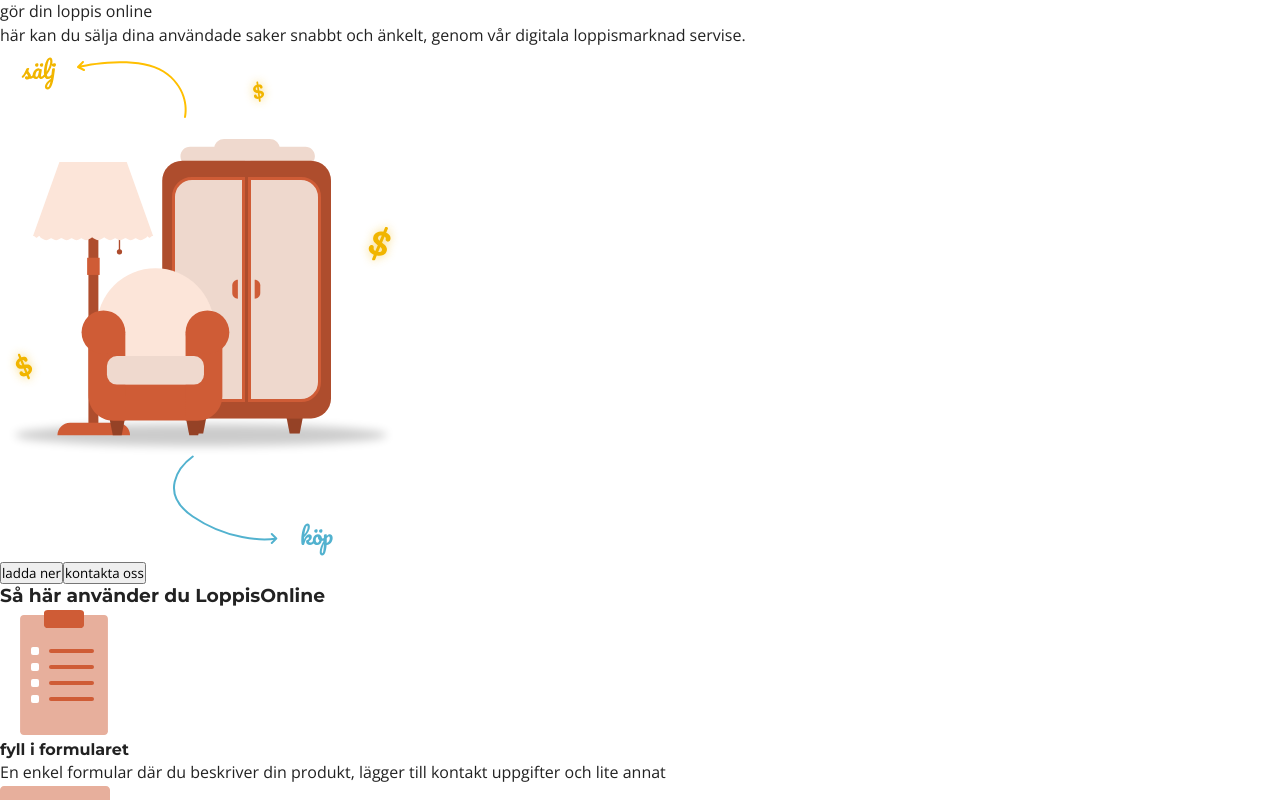
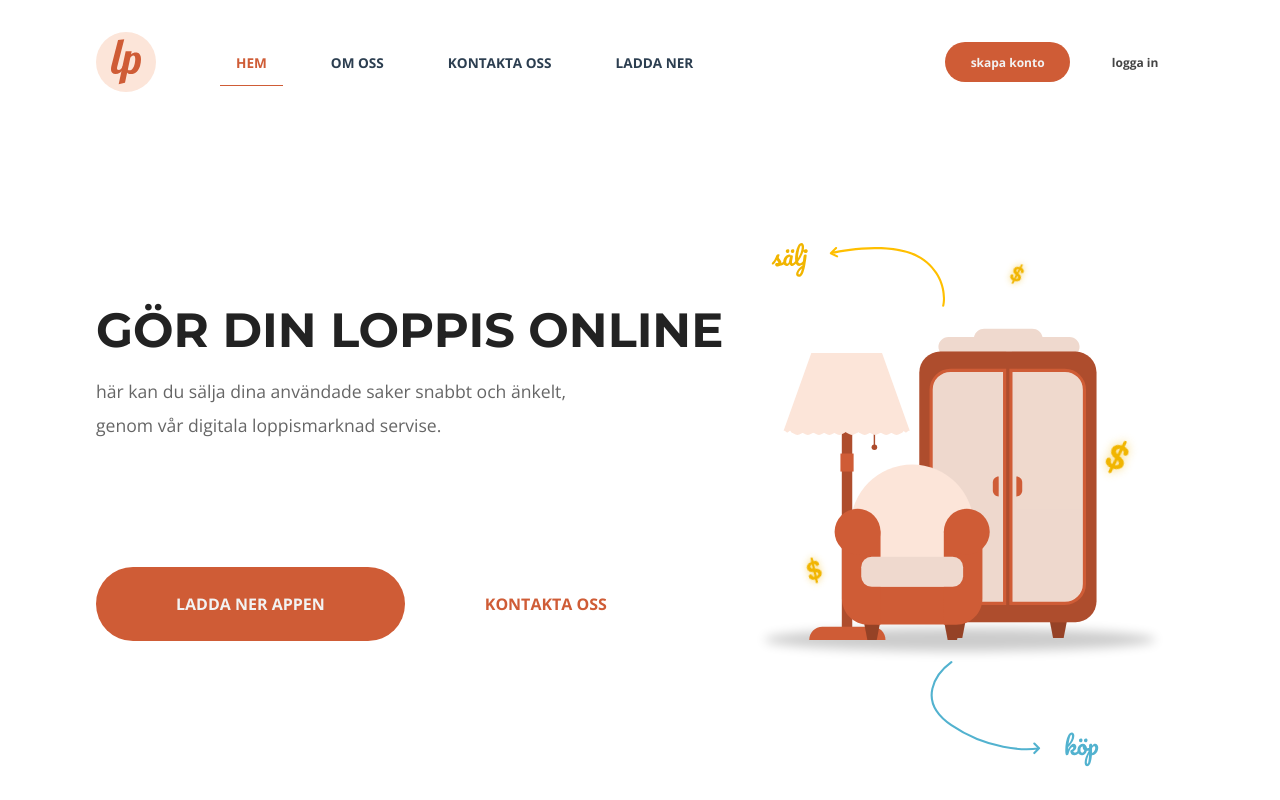
Before and after one commit to ali-suliman/LoppisOnline, a Vue app: page / in a window 1280 px wide. Shown: the top 800 px of the page. Built offline with nearby package versions, Linux system fonts and the light colour scheme.

Commit message:
Update Home.vue

```diff
--- a/src/views/Home.vue
+++ b/src/views/Home.vue
@@ -1,24 +1,29 @@
 <template>
   <div class="wrapper">
+    <navbar />
     <mobile-navbar />
-    <section class="text-content">
+    <section class="content">
+      <article>
         <blockquote>gör din loppis online</blockquote>
         <p>
           här kan du sälja dina användade saker snabbt och änkelt, genom vår
           digitala loppismarknad servise.
         </p>
-    </section>
+      </article>
 
+      <animated-image />
       <img src="../assets/images/animation.svg" alt="" />
 
       <section class="actions">
-      <button class="cta">ladda ner</button>
+        <button class="cta animated">ladda ner appen</button>
         <button class="link">kontakta oss</button>
+      </section>
     </section>
 
     <section class="steps">
       <h3 class="steps-title">Så här använder du LoppisOnline</h3>
 
+      <div class="container">
         <article class="step">
           <img src="../assets/images/list.svg" alt="" />
           <h4>fyll i formularet</h4>
@@ -45,6 +50,7 @@
             uppgifter och lite annat
           </p>
         </article>
+      </div>
     </section>
     <Footer />
   </div>
@@ -53,11 +59,21 @@
 <script>
 import MobileNavbar from "../components/MobileNavbar.vue"
 import Footer from "../components/Footer.vue"
+import AnimatedImage from "../components/AnimatedImage.vue"
+import Navbar from "../components/Navbar.vue"
+
 export default {
   name: "Home",
+  data: () => {
+    return {
+      mobile: "",
+    }
+  },
   components: {
     MobileNavbar,
     Footer,
+    AnimatedImage,
+    Navbar,
   },
 }
 </script>
@@ -66,23 +82,26 @@
 @import "../styles/global-styles.scss";
 
 .wrapper {
-}
-@media screen and (max-width: 1024px) {
-  .wrapper {
   @include flex();
   justify-content: center;
 
-    .text-content {
+  .content {
+    width: 100%;
     text-align: left;
     padding: 1rem 2.6rem;
     @include flex();
-      align-items: flex-start;
+
+    article {
+      width: 100%;
 
       p {
+        width: 36ch;
         color: #666;
+        align-self: flex-start;
       }
 
       blockquote {
+        align-self: flex-start;
         color: #222;
         font-size: bold;
         font-family: $title-font;
@@ -94,8 +113,9 @@
     }
 
     img {
+      align-self: center;
+      margin: -3rem 0rem;
       transform: scale(0.6);
-      margin: -2rem 0rem;
     }
 
     .actions {
@@ -103,12 +123,13 @@
       @include flex();
 
       button {
-        @include cta();
+        @include cta-mobile();
       }
 
       .link {
         background: none;
         color: $main-color;
+      }
     }
   }
 
@@ -128,13 +149,17 @@
       margin: 4rem 0rem;
     }
 
+    .container {
+      text-align: center;
+      @include flex();
       .step {
         @include flex();
         width: 70%;
-        margin: 1rem 0rem;
+        margin: 3rem 0rem;
 
         img {
-          margin: 1rem;
+          margin: 2rem 1rem;
+          transform: scale(0.8);
         }
 
         h4 {
@@ -144,6 +169,114 @@
         p {
           text-align: center;
           margin: 1rem;
+          color: #666;
+          max-width: 18rem;
+        }
+      }
+    }
+  }
+}
+
+@media screen and (min-width: 769px) {
+  .wrapper {
+    .content {
+      .actions {
+        button {
+          width: 60%;
+        }
+      }
+    }
+    .steps {
+      .steps-title {
+        align-self: center;
+        width: initial;
+        line-height: 1.9rem;
+        margin: 4rem 0rem;
+      }
+    }
+  }
+}
+
+@media screen and (min-width: 1200px) {
+  .wrapper {
+    .content {
+      padding: 3rem 6rem;
+      display: grid;
+      grid-template-rows: repeat(5, 8rem);
+      grid-template-columns: repeat(5, 1fr);
+      grid-template-areas:
+        "header header header  . ."
+        "header header header  . ."
+        "header header header  img img"
+        "act act act  img img"
+        ". . . .  .";
+
+      article {
+        grid-area: header;
+        blockquote {
+          font-size: 3rem;
+          margin: 3rem 0rem 0rem 0rem;
+        }
+
+        p {
+          font-size: 1.1rem;
+          width: 50ch;
+          margin: 1rem 0rem 2rem 0rem;
+          line-height: 2.1rem;
+        }
+      }
+
+      img {
+        display: none;
+      }
+
+      .actions {
+        grid-area: act;
+        flex-direction: row;
+        justify-content: flex-start;
+        margin-bottom: 2rem;
+
+        button {
+          width: initial;
+          @include cta();
+          &:hover {
+            transform: translateY(0.5rem);
+          }
+        }
+
+        .animated {
+          @include cta-animation();
+        }
+      }
+    }
+
+    .steps {
+      clip-path: polygon(0 9%, 100% 0, 100% 100%, 0% 100%);
+      padding: 10rem 6rem;
+      margin-top: -2.5rem;
+
+      .steps-title {
+        font-size: 1.6rem;
+        margin: 5rem 0rem;
+      }
+
+      .container {
+        flex-direction: row;
+        padding: 0rem 2rem;
+        .step {
+          padding: 4rem;
+          border-radius: 10px;
+          @include stepAnim();
+
+          img {
+            margin: 5rem 0rem;
+            transform: scale(1.1);
+          }
+
+          h4 {
+            font-size: 1.1rem;
+            margin: 1rem 0rem;
+          }
         }
       }
     }
```
Lines whose indentation alone changed are shown as unchanged.
